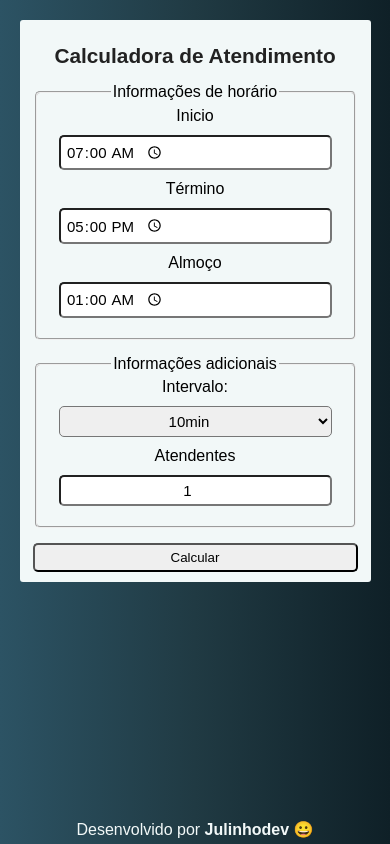
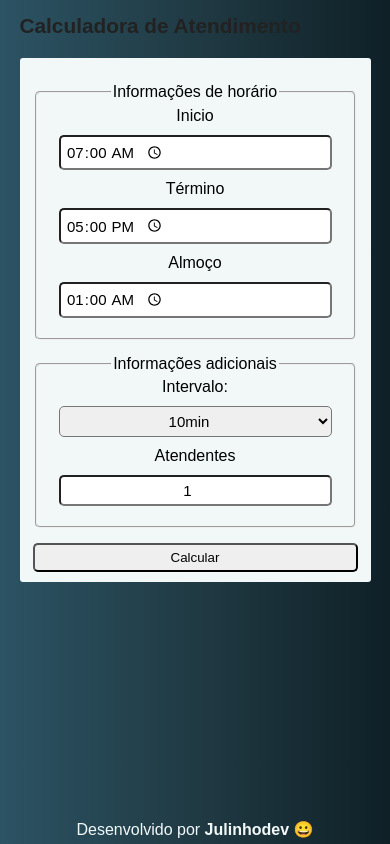
Before and after one commit to julinhodev/calculate-service, a plain HTML site: page index.html in a window 390 px wide. Drawn offline with Linux system fonts and the light colour scheme.

Commit message:
Fixando bug
Fixando bug na responsividade

```diff
--- a/index.html
+++ b/index.html
@@ -8,11 +8,13 @@
     <title>Calculadora de atendimento</title>
 </head>
 <body>
+    <div class="container-ex">
+        <header>
+            <h1>Calculadora de Atendimento</h1>
+        </header>
         <div class="container">
             <main>
-
              <form method="POST">
-            <h1>Calculadora de Atendimento</h1>
                  <fieldset>
                      <legend>Informações de horário</legend>
                      <label">
@@ -65,6 +67,9 @@
              </form>
             </main>
          </div>
+    </div>
+
+
 
     <footer>
         <div id='julinhodev'>
```
Lines whose indentation alone changed are shown as unchanged.
